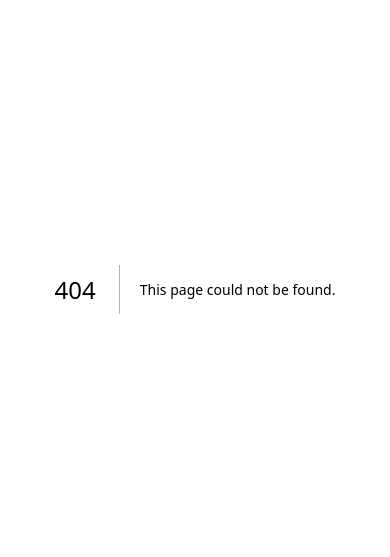
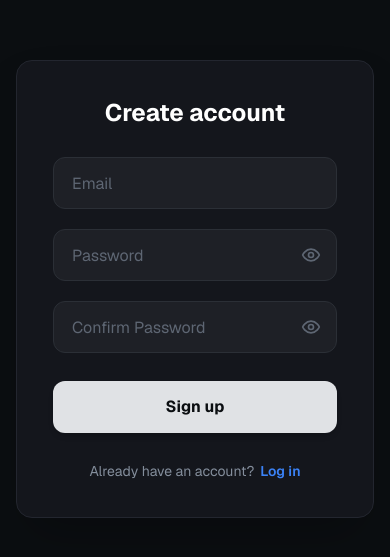
Before and after one commit to Dev050x/PERP-UI, a Next.js app: page /signup in a window 390 px wide. Before the commit this address had no page. Shown: the part 133-690 px from the top of the page. Built offline with nearby package versions, Linux system fonts and the light colour scheme.

Commit message:
feat(auth): add signup and signin pages with responsive form layout

```diff
--- /dev/null
+++ b/app/login/page.tsx
@@ -0,0 +1,5 @@
+import SigninPage from "../signin/page";
+
+export default function LoginPage() {
+  return <SigninPage />;
+}
--- /dev/null
+++ b/app/signin/page.tsx
@@ -0,0 +1,95 @@
+"use client";
+import React, { useState } from "react";
+import Link from "next/link";
+
+const EyeIcon = () => (
+  <svg width="20" height="20" viewBox="0 0 24 24" fill="none" stroke="currentColor" strokeWidth="2" strokeLinecap="round" strokeLinejoin="round">
+    <path d="M2 12s3-7 10-7 10 7 10 7-3 7-10 7-10-7-10-7Z" />
+    <circle cx="12" cy="12" r="3" />
+  </svg>
+);
+
+const EyeOffIcon = () => (
+  <svg width="20" height="20" viewBox="0 0 24 24" fill="none" stroke="currentColor" strokeWidth="2" strokeLinecap="round" strokeLinejoin="round">
+    <path d="M9.88 9.88a3 3 0 1 0 4.24 4.24" />
+    <path d="M10.73 5.08A10.43 10.43 0 0 1 12 5c7 0 10 7 10 7a13.16 13.16 0 0 1-1.67 2.68" />
+    <path d="M6.61 6.61A13.52 13.52 0 0 0 2 12s3 7 10 7a9.74 9.74 0 0 0 5.39-1.61" />
+    <line x1="2" x2="22" y1="2" y2="22" />
+  </svg>
+);
+
+const SigninPage = () => {
+  const [email, setEmail] = useState("");
+  const [password, setPassword] = useState("");
+  const [showPassword, setShowPassword] = useState(false);
+
+  const handleSubmit = (e: React.FormEvent) => {
+    e.preventDefault();
+    alert("Logged in successfully!");
+  };
+
+  return (
+    <div className="min-h-screen bg-[#0B0E11] flex items-center justify-center p-4 font-sans text-white">
+      <div className="w-full max-w-[440px] bg-[#14161C] border border-[#23262F] rounded-2xl p-9 flex flex-col items-center shadow-2xl">
+        <h1 className="text-2xl font-bold text-white mb-7">Log in</h1>
+
+        <form onSubmit={handleSubmit} className="w-full flex flex-col gap-5">
+          {/* Email Input */}
+          <div className="w-full">
+            <input
+              type="email"
+              required
+              value={email}
+              onChange={(e) => setEmail(e.target.value)}
+              placeholder="Email"
+              className="w-full h-13 px-4.5 bg-[#1E2026] border border-[#2B2F36] rounded-xl text-base text-white placeholder:text-[#5E6673] focus:outline-none focus:border-[#424755] transition-colors"
+            />
+          </div>
+
+          {/* Password Input */}
+          <div className="w-full relative flex items-center">
+            <input
+              type={showPassword ? "text" : "password"}
+              required
+              value={password}
+              onChange={(e) => setPassword(e.target.value)}
+              placeholder="Password"
+              className="w-full h-13 pl-4.5 pr-12 bg-[#1E2026] border border-[#2B2F36] rounded-xl text-base text-white placeholder:text-[#5E6673] focus:outline-none focus:border-[#424755] transition-colors"
+            />
+            <button
+              type="button"
+              onClick={() => setShowPassword(!showPassword)}
+              className="absolute right-4 text-[#5E6673] hover:text-white transition-colors"
+            >
+              {showPassword ? <EyeOffIcon /> : <EyeIcon />}
+            </button>
+          </div>
+
+          {/* Log in Action Button */}
+          <button
+            type="submit"
+            className="w-full h-13 mt-2 bg-white hover:bg-[#EAECEF] text-[#0B0E11] font-bold text-base rounded-xl transition-all shadow-md active:scale-[0.99]"
+          >
+            Log in
+          </button>
+        </form>
+
+        {/* Footer Links */}
+        <div className="w-full mt-7 flex items-center justify-between text-sm text-[#848E9C]">
+          <div>
+            New here?{" "}
+            <Link href="/signup" className="text-[#3B82F6] hover:underline font-semibold ml-1">
+              Sign up
+            </Link>
+          </div>
+
+          <a href="#" className="text-[#3B82F6] hover:underline font-semibold">
+            Forgot Password
+          </a>
+        </div>
+      </div>
+    </div>
+  );
+};
+
+export default SigninPage;
--- /dev/null
+++ b/app/signup/page.tsx
@@ -0,0 +1,113 @@
+"use client";
+import React, { useState } from "react";
+import Link from "next/link";
+
+const EyeIcon = () => (
+  <svg width="20" height="20" viewBox="0 0 24 24" fill="none" stroke="currentColor" strokeWidth="2" strokeLinecap="round" strokeLinejoin="round">
+    <path d="M2 12s3-7 10-7 10 7 10 7-3 7-10 7-10-7-10-7Z" />
+    <circle cx="12" cy="12" r="3" />
+  </svg>
+);
+
+const EyeOffIcon = () => (
+  <svg width="20" height="20" viewBox="0 0 24 24" fill="none" stroke="currentColor" strokeWidth="2" strokeLinecap="round" strokeLinejoin="round">
+    <path d="M9.88 9.88a3 3 0 1 0 4.24 4.24" />
+    <path d="M10.73 5.08A10.43 10.43 0 0 1 12 5c7 0 10 7 10 7a13.16 13.16 0 0 1-1.67 2.68" />
+    <path d="M6.61 6.61A13.52 13.52 0 0 0 2 12s3 7 10 7a9.74 9.74 0 0 0 5.39-1.61" />
+    <line x1="2" x2="22" y1="2" y2="22" />
+  </svg>
+);
+
+const SignupPage = () => {
+  const [email, setEmail] = useState("");
+  const [password, setPassword] = useState("");
+  const [confirmPassword, setConfirmPassword] = useState("");
+  const [showPassword, setShowPassword] = useState(false);
+  const [showConfirmPassword, setShowConfirmPassword] = useState(false);
+
+  const handleSubmit = (e: React.FormEvent) => {
+    e.preventDefault();
+    if (password !== confirmPassword) {
+      alert("Passwords do not match.");
+      return;
+    }
+    alert("Account created successfully!");
+  };
+
+  return (
+    <div className="min-h-screen bg-[#0B0E11] flex items-center justify-center p-4 font-sans text-white">
+      <div className="w-full max-w-[440px] bg-[#14161C] border border-[#23262F] rounded-2xl p-9 flex flex-col items-center shadow-2xl">
+        <h1 className="text-2xl font-bold text-white mb-7">Create account</h1>
+
+        <form onSubmit={handleSubmit} className="w-full flex flex-col gap-5">
+          {/* Email Input */}
+          <div className="w-full">
+            <input
+              type="email"
+              required
+              value={email}
+              onChange={(e) => setEmail(e.target.value)}
+              placeholder="Email"
+              className="w-full h-13 px-4.5 bg-[#1E2026] border border-[#2B2F36] rounded-xl text-base text-white placeholder:text-[#5E6673] focus:outline-none focus:border-[#424755] transition-colors"
+            />
+          </div>
+
+          {/* Password Input */}
+          <div className="w-full relative flex items-center">
+            <input
+              type={showPassword ? "text" : "password"}
+              required
+              value={password}
+              onChange={(e) => setPassword(e.target.value)}
+              placeholder="Password"
+              className="w-full h-13 pl-4.5 pr-12 bg-[#1E2026] border border-[#2B2F36] rounded-xl text-base text-white placeholder:text-[#5E6673] focus:outline-none focus:border-[#424755] transition-colors"
+            />
+            <button
+              type="button"
+              onClick={() => setShowPassword(!showPassword)}
+              className="absolute right-4 text-[#5E6673] hover:text-white transition-colors"
+            >
+              {showPassword ? <EyeOffIcon /> : <EyeIcon />}
+            </button>
+          </div>
+
+          {/* Confirm Password Input */}
+          <div className="w-full relative flex items-center">
+            <input
+              type={showConfirmPassword ? "text" : "password"}
+              required
+              value={confirmPassword}
+              onChange={(e) => setConfirmPassword(e.target.value)}
+              placeholder="Confirm Password"
+              className="w-full h-13 pl-4.5 pr-12 bg-[#1E2026] border border-[#2B2F36] rounded-xl text-base text-white placeholder:text-[#5E6673] focus:outline-none focus:border-[#424755] transition-colors"
+            />
+            <button
+              type="button"
+              onClick={() => setShowConfirmPassword(!showConfirmPassword)}
+              className="absolute right-4 text-[#5E6673] hover:text-white transition-colors"
+            >
+              {showConfirmPassword ? <EyeOffIcon /> : <EyeIcon />}
+            </button>
+          </div>
+
+          {/* Sign Up Action Button */}
+          <button
+            type="submit"
+            className="w-full h-13 mt-2 bg-[#E0E2E5] hover:bg-white text-[#0B0E11] font-bold text-base rounded-xl transition-all shadow-md active:scale-[0.99]"
+          >
+            Sign up
+          </button>
+        </form>
+
+        <div className="w-full mt-7 flex items-center justify-center text-sm text-[#848E9C]">
+          Already have an account?{" "}
+          <Link href="/signin" className="text-[#3B82F6] hover:underline font-semibold ml-1.5">
+            Log in
+          </Link>
+        </div>
+      </div>
+    </div>
+  );
+};
+
+export default SignupPage;
```
